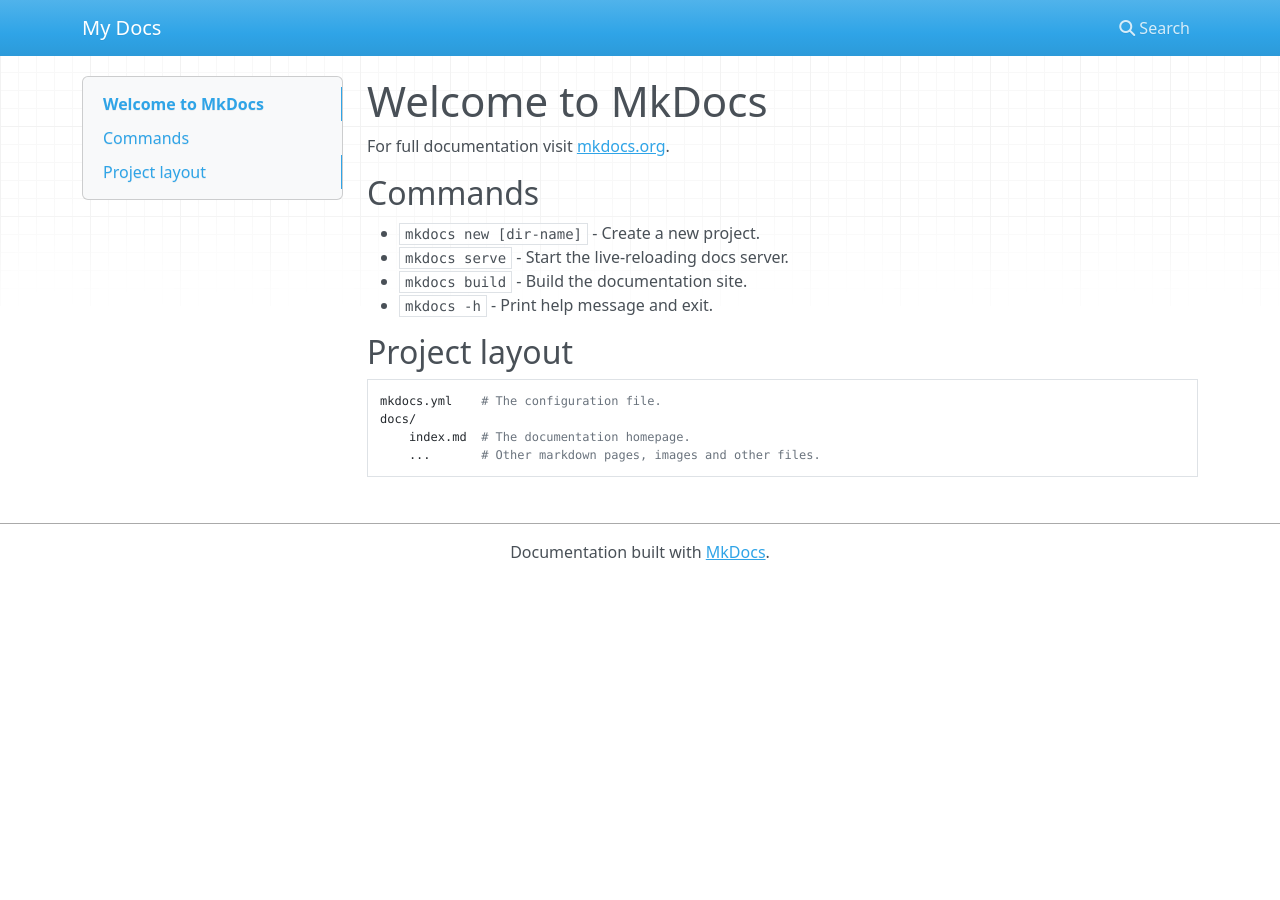
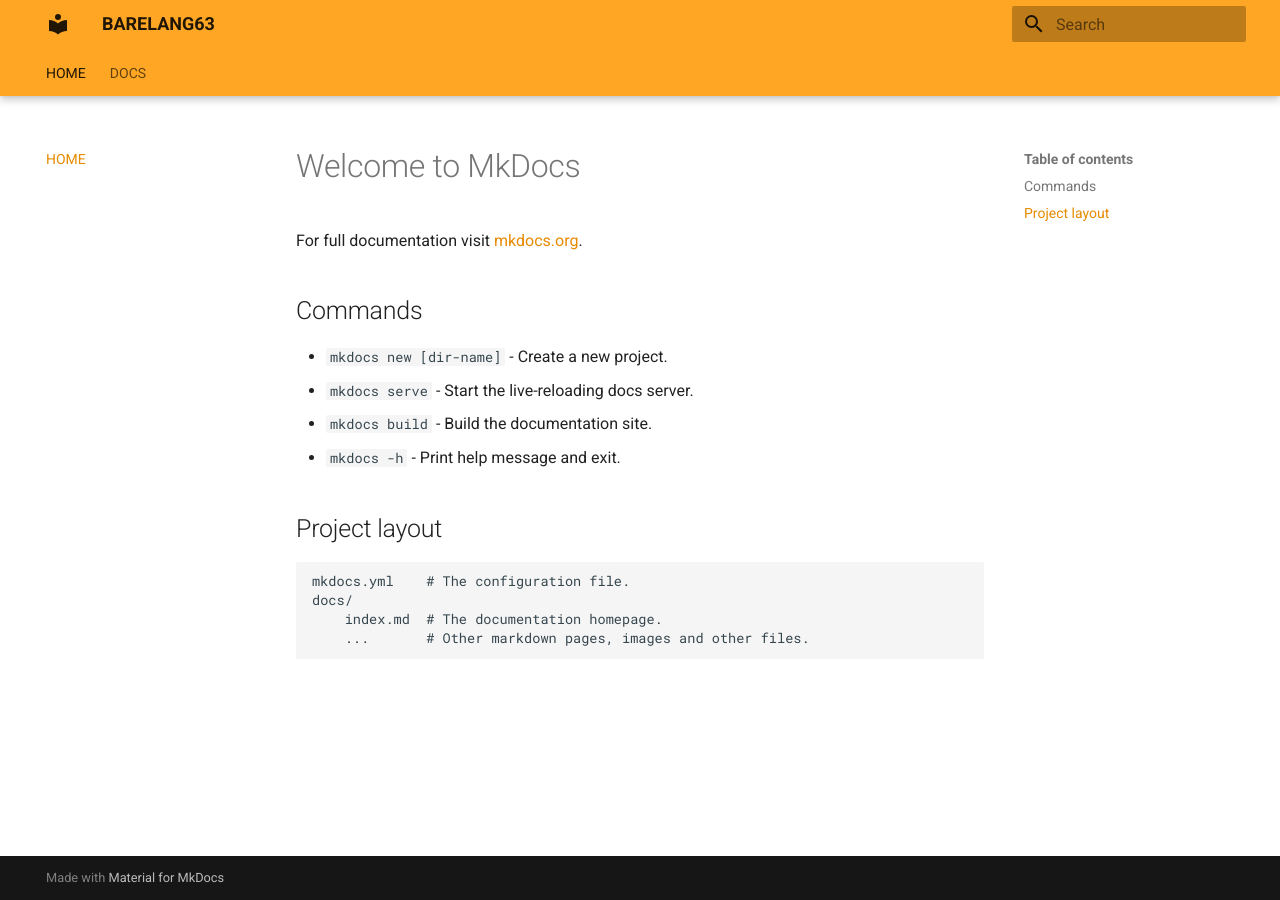
Before and after one commit to dsyahput/My-Docs, an MkDocs documentation site: the page built from docs/index.md, in a window 1280 px wide. Built offline with MkDocs 1.6.1 and Material for MkDocs 9.7.7, drawn with Linux system fonts in a browser that asks for light colours; nearby versions of some CDN libraries.

Commit message:
Another Initial commit

```diff
--- a/mkdocs.yml
+++ b/mkdocs.yml
@@ -1 +1,35 @@
-site_name: My Docs
+site_name: BARELANG63
+site_url: https://mydomain.org/mysite
+theme:
+  name: material
+  features:
+  - navigation.instant
+  - navigation.instant.progress
+  - navigation.instant.preview
+  - navigation.tracking
+  - navigation.tabs
+  - navigation.tabs.sticky
+  - navigation.sections
+  - navigation.expand
+  # - toc.integrate
+  - navigation.top
+  - search.suggest
+  - search.highlight
+  - search.share
+
+  palette:
+    primary: orange
+
+
+
+
+plugins:
+  - search
+
+
+nav:
+  - HOME: index.md
+
+  - DOCS:
+    - Contoh: about/docs.md
+    - Vision: about/vision.md
```
Also changed, not shown: docs/about/docs.md (added, +3 -0 lines), docs/about/vision.md (added, +35 -0 lines).
